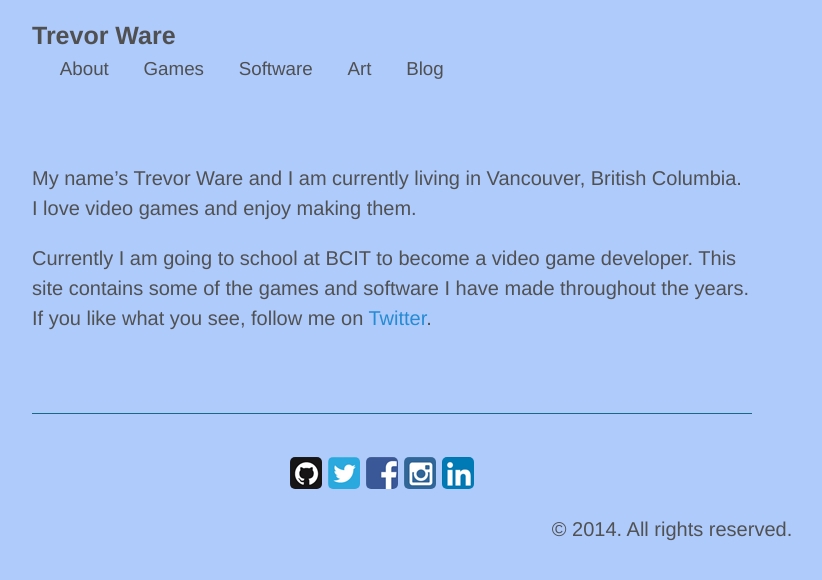
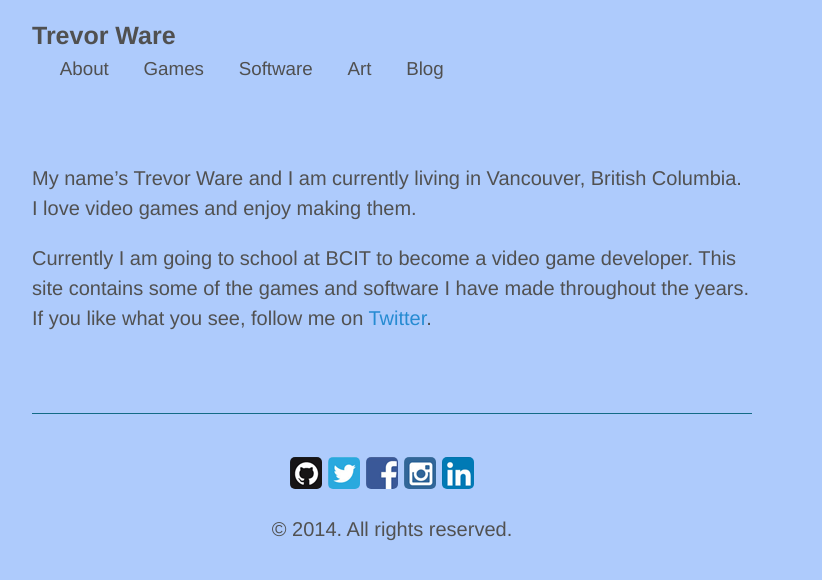
Before and after one commit to twarrre/twarrre.github.io, a Jekyll site: the page built from index.md, in a window 1280 px wide. Shown: the top 580 px of the page, without its empty margins (248-1070 px from the left). Built offline with Jekyll 4.4.1, drawn with Linux system fonts in a browser that asks for light colours.

Commit message:
Trying to keep a div from resizing.

```diff
--- a/public/css/poole.css
+++ b/public/css/poole.css
@@ -136,9 +136,13 @@
 .center {
   /*margin-left: auto;
   margin-right: auto;*/
+  /*position: absolute;
+  width: 100%;
+  text-align: center;*/
+  text-align: center;
   position: absolute;
-  width: 100%;
-  text-align: center;
+  left: 0;
+  right: 0;
 }
 
 hr {
```
